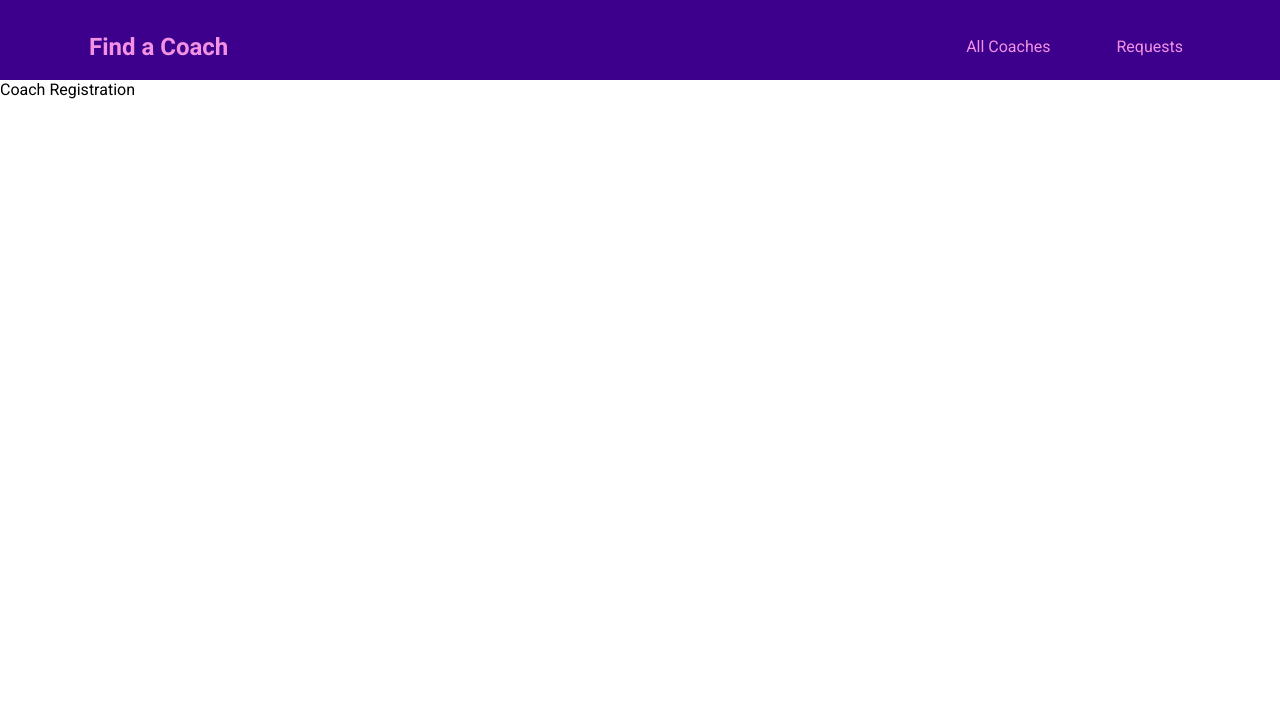
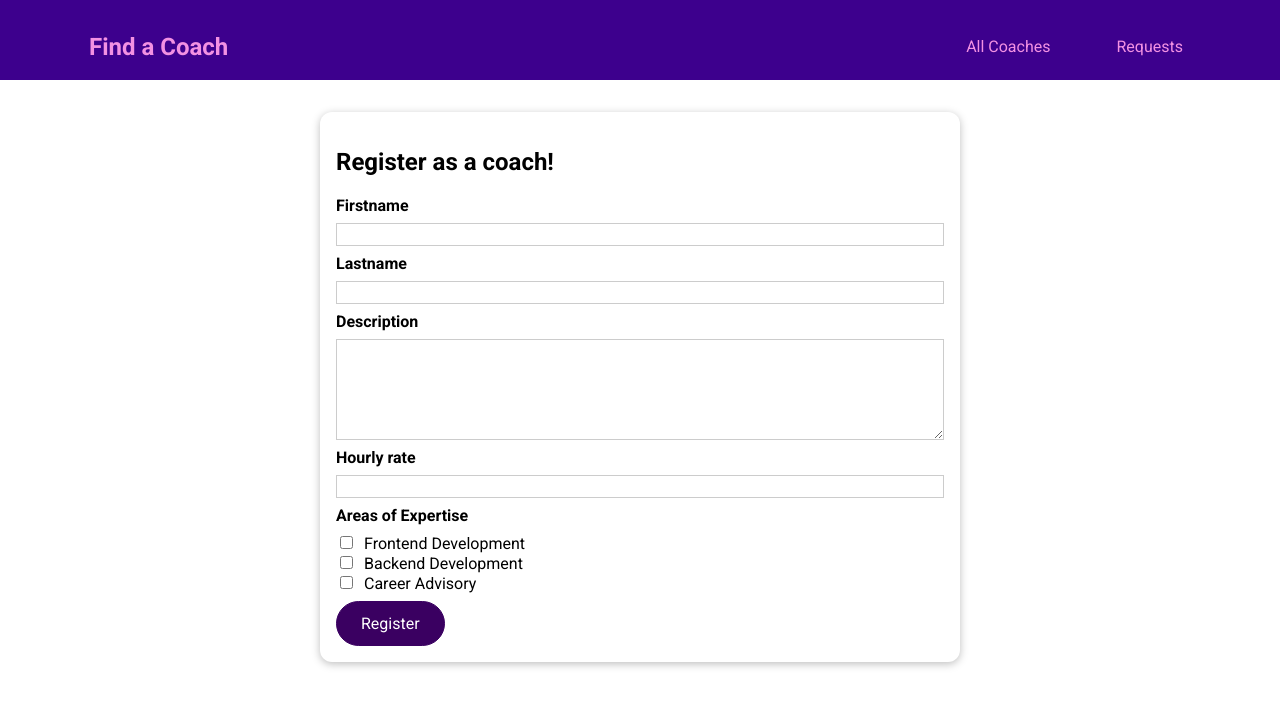
Before and after one commit to anisamajmari/FindCoach, a Vue app: page /register in a window 1280 px wide. Shown: the top 706 px of the page. Built offline with nearby package versions, Linux system fonts and the light colour scheme.

Commit message:
form registration

```diff
--- /dev/null
+++ b/src/components/coaches/CoachForm.vue
@@ -0,0 +1,126 @@
+<template>
+  <form @submit.prevent="submitForm">
+    <div class="form-control">
+      <label for="firstname">Firstname</label>
+      <input type="text" id="firstname" v-model="firstName" />
+    </div>
+    <div class="form-control">
+      <label for="lastname">Lastname</label>
+      <input type="text" id="lastname" v-model.trim="lastName" />
+    </div>
+    <div class="form-control">
+      <label for="description">Description</label>
+      <textarea
+        name=""
+        id="description"
+        rows="5"
+        v-model.trim="description"
+      ></textarea>
+    </div>
+    <div class="form-control">
+      <label for="rate">Hourly rate</label>
+      <input type="number" id="rate" v-model.number="rate" />
+    </div>
+
+    <div class="form-control">
+      <h3>Areas of Expertise</h3>
+      <div>
+        <input type="checkbox" value="frontend" id="frontend" v-model="areas" />
+        <label for="frontend">Frontend Development</label>
+      </div>
+      <div>
+        <input type="checkbox" value="backend" id="backend" v-model="areas" />
+        <label for="backend">Backend Development</label>
+      </div>
+      <div>
+        <input type="checkbox" value="career" id="career" v-model="areas" />
+        <label for="career">Career Advisory</label>
+      </div>
+    </div>
+    <base-button>Register</base-button>
+  </form>
+</template>
+
+<script>
+export default {
+  data() {
+    return {
+      firstName: '',
+      lastName: '',
+      description: '',
+      rate: null,
+      areas: [],
+    };
+  },
+  methods: {
+    submitForm() {
+      const formData = {
+        first: this.firstName,
+        last: this.lastName,
+        desc: this.description,
+        rate: this.rate,
+        areas: this.areas,
+      };
+
+      console.log(formData);
+    },
+  },
+};
+</script>
+
+<style scoped>
+.form-control {
+  margin: 0.5rem 0;
+}
+
+label {
+  font-weight: bold;
+  display: block;
+  margin-bottom: 0.5rem;
+}
+
+input[type='checkbox'] + label {
+  font-weight: normal;
+  display: inline;
+  margin: 0 0 0 0.5rem;
+}
+
+input,
+textarea {
+  display: block;
+  width: 100%;
+  border: 1px solid #ccc;
+  font: inherit;
+}
+
+input:focus,
+textarea:focus {
+  background-color: #f0e6fd;
+  outline: none;
+  border-color: #3d008d;
+}
+
+input[type='checkbox'] {
+  display: inline;
+  width: auto;
+  border: none;
+}
+
+input[type='checkbox']:focus {
+  outline: #3d008d solid 1px;
+}
+
+h3 {
+  margin: 0.5rem 0;
+  font-size: 1rem;
+}
+
+.invalid label {
+  color: red;
+}
+
+.invalid input,
+.invalid textarea {
+  border: 1px solid red;
+}
+</style>
--- a/src/pages/coaches/CoachRegistration.vue
+++ b/src/pages/coaches/CoachRegistration.vue
@@ -1 +1,18 @@
-<template>Coach Registration</template>
+<template>
+  <section>
+    <base-card>
+      <h2>Register as a coach!</h2>
+      <coach-form></coach-form>
+    </base-card>
+  </section>
+</template>
+
+<script>
+import CoachForm from '../../components/coaches/CoachForm.vue';
+
+export default {
+  components: {
+    CoachForm,
+  },
+};
+</script>
```
